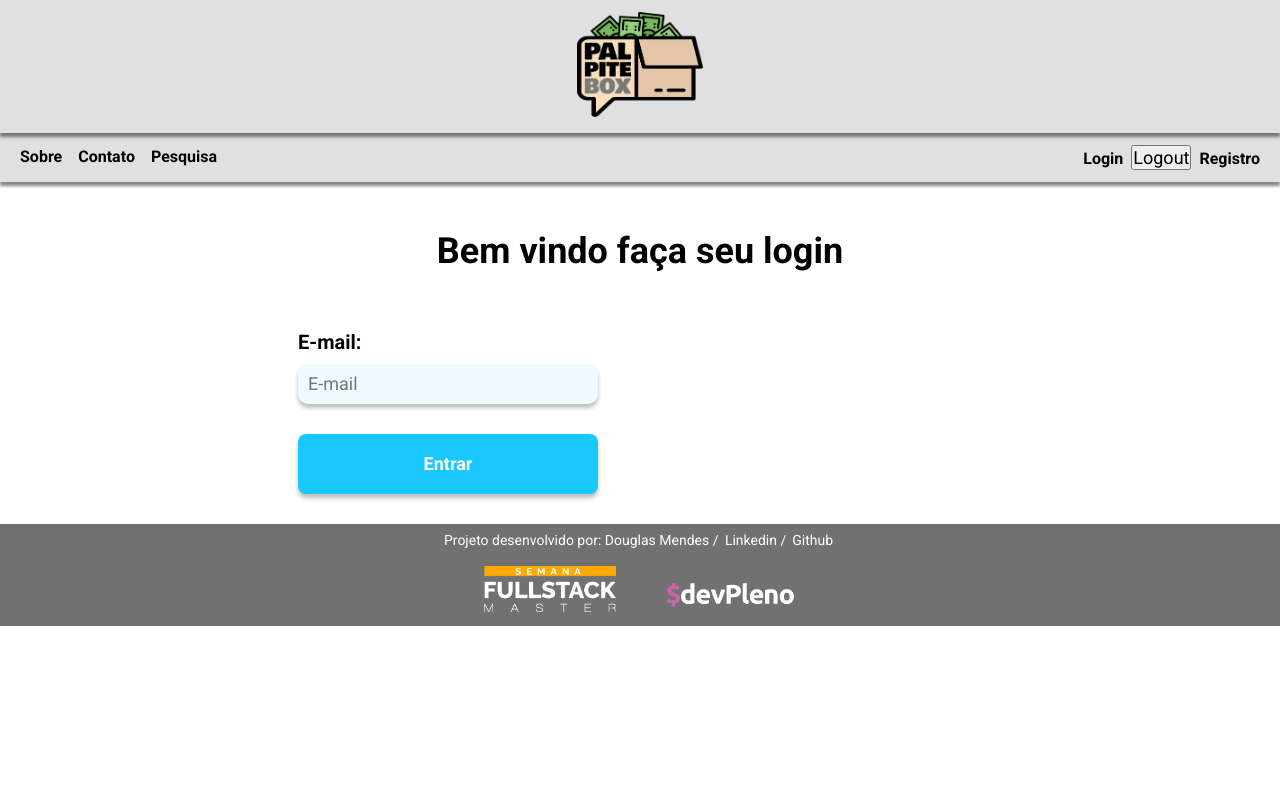
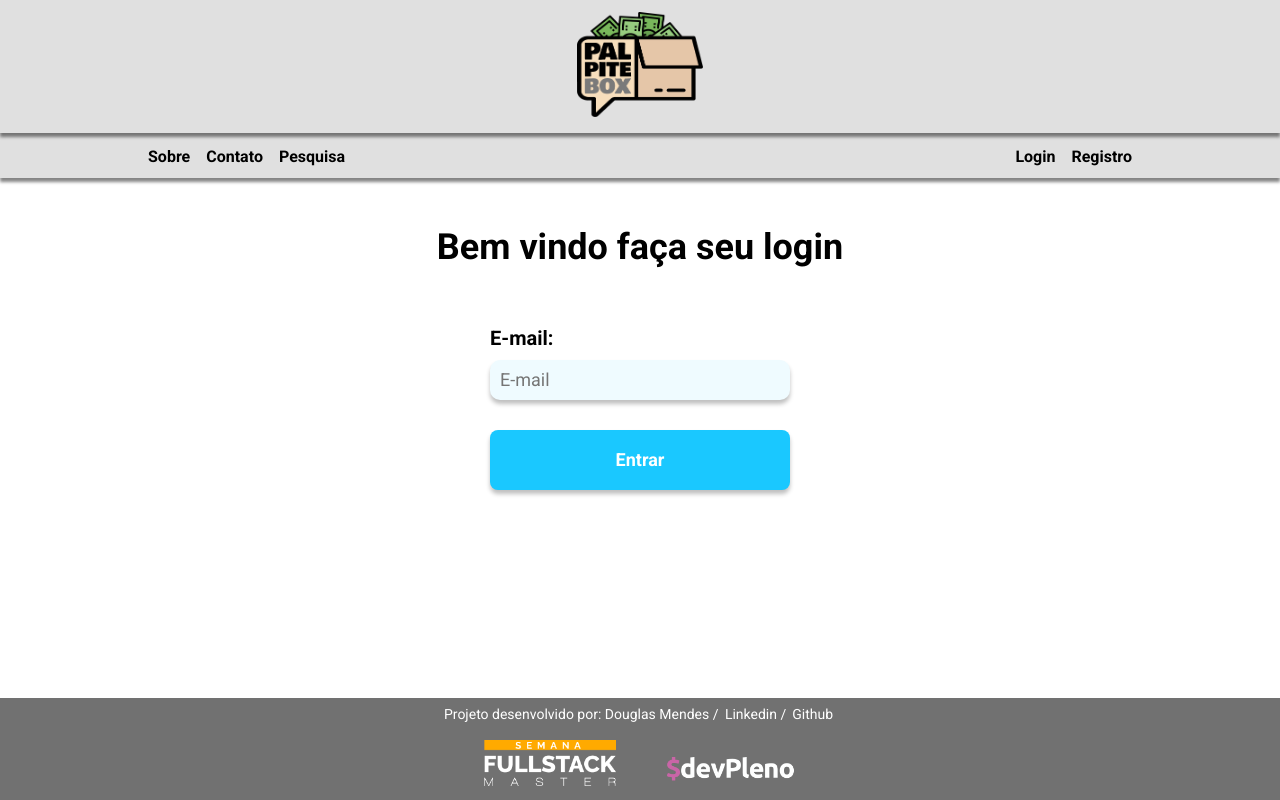
Before and after one commit to capudougmor/PalpiteBox, a React (Create React App) app: page /login in a window 1280 px wide. Built offline with nearby package versions, Linux system fonts and the light colour scheme; the HTML template or start-up script is replaced by a standard one.

Commit message:
Melhoria com display flex

```diff
--- a/src/global.css
+++ b/src/global.css
@@ -8,11 +8,34 @@
 }
 
 body {
+    width: 90vw;
+    height: 100vh;
+    font: 400 18px Roboto, sans-serif;
+}
+
+#root {
+    display: flex;
+    flex-direction: column;
+    justify-content: space-between;
     width: 100vw;
     height: 100vh;
-    font: 400 18px Roboto, sans-serif;
+}
 
+#root
+    .pesquisa,
+    .registro,
+    .login,
+    .sobre:nth-child(2) {
+        flex-grow: 2;
 }
+
+.login,
+.registro,
+.pesquisa,
+.sobre {
+    width: auto;
+    padding: 0 15%;
+  }
 
 input.radio {
     width: 16px;
@@ -22,16 +45,6 @@ input.radio {
 
 input, button, textarea {
     font: 400 18px Roboto, sans-serif;
-}
-
-.pesquisa,
-.registro,
-.login
-.sobre {
-  display: flex;
-  flex-direction: column;
-  align-items: center;
-  justify-content: center;
 }
 
 button {
@@ -120,4 +133,4 @@ display: flex;
 .radios label input {
     margin: 0 10px;
     height: 16px;
-    }
+}
--- /dev/null
+++ b/src/pages/Login/styles.css
@@ -0,0 +1,4 @@
+
+.login form {
+  width: auto;
+}
--- a/src/pages/Registro/styles.css
+++ b/src/pages/Registro/styles.css
@@ -10,7 +10,7 @@
 }
 
 form {
-  width: 70%;
+  width: 100%;
   display: flex;
   flex-direction: column;
   align-items: center;
--- a/src/pages/components/Header/index.js
+++ b/src/pages/components/Header/index.js
@@ -47,7 +47,11 @@ const Header = () => {
             <Link to='/login'>
               Login
             </Link>
-            <button onClick={handleLogout}>Logout</button>
+
+            {companyName &&
+              <button onClick={handleLogout}>Logout</button>
+            }
+
             <Link to='/registro'>
               Registro
             </Link>
--- a/src/pages/components/Header/styles.css
+++ b/src/pages/components/Header/styles.css
@@ -29,10 +29,11 @@
 }
 
 .navbar {
-  width: 100%;
+  width: 80%;
   padding: 12px;
   display: flex;
   justify-content: space-between;
+  flex-wrap: wrap;
 }
 
 .navbar a {
@@ -42,3 +43,10 @@
   color: black;
 
 }
+
+.header button {
+  border: none;
+  background-color: #e0e0e0;
+  font: 700 16px Roboto, sans-serif;
+
+}
```
Also changed, not shown: src/pages/Login/index.js (+3 -4 lines).
